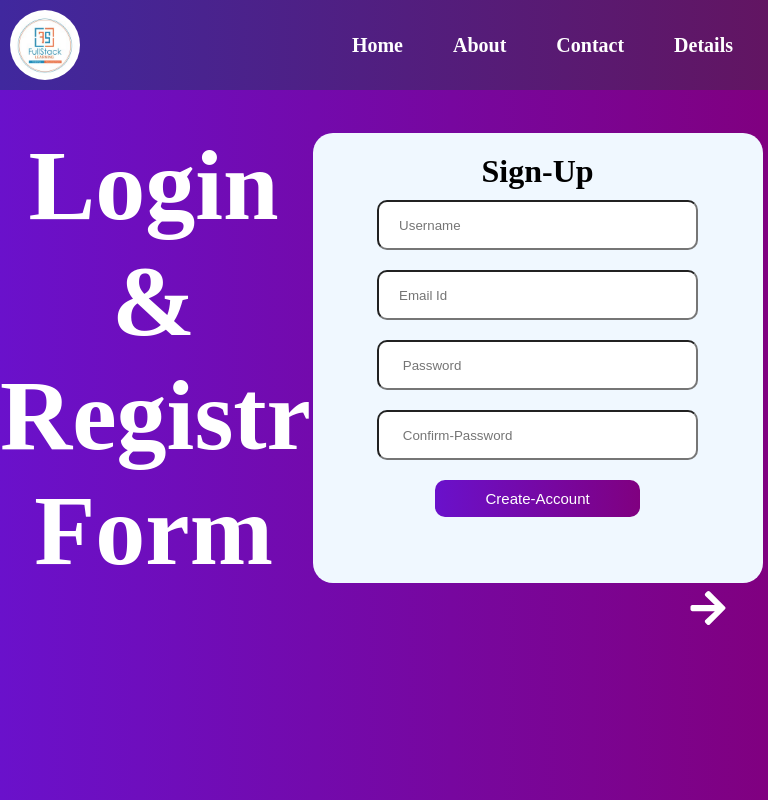
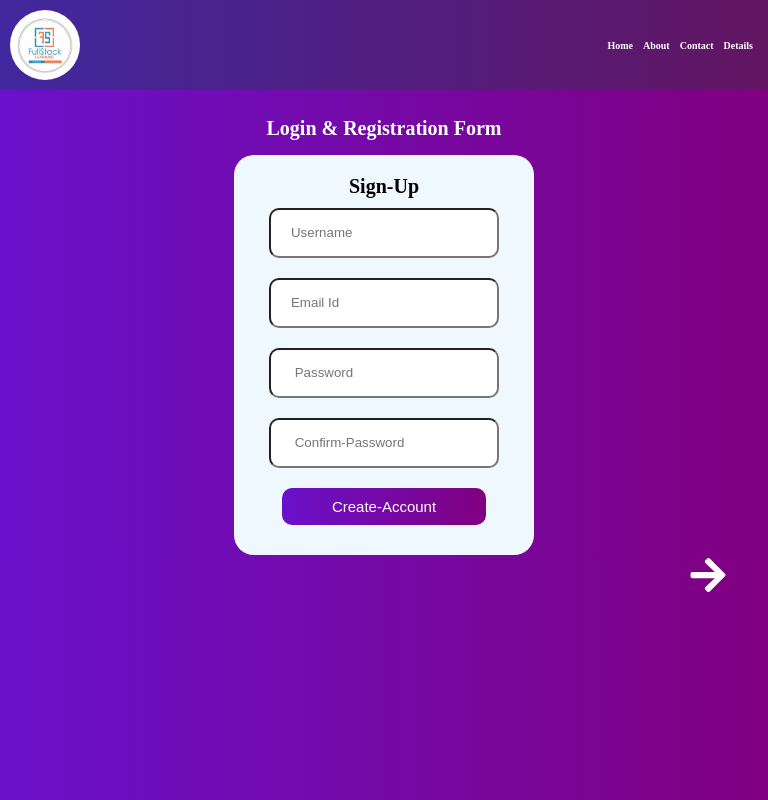
Before and after one commit to Tanmayshukla25/Multi-Register-Form, a React (Vite) app: page / in a window 768 px wide. Built offline with nearby package versions, Linux system fonts and the light colour scheme.

Commit message:
responsive

```diff
--- a/src/App.css
+++ b/src/App.css
@@ -226,3 +226,61 @@ body{
   height: 100%;
   }
 }
+
+@media screen and (min-width:560px) and (max-width:900px){
+  #head{
+    font-size: 10px;
+    color: white;
+    width: 100%;
+    margin-bottom: 15px;
+  }
+  input{
+    width: 230px;
+    padding:  5px 20px;
+  }
+  #InputDiv {
+    width: 300px;
+    padding: 20px;
+    border-radius: 20px;
+    height: 400px;
+}
+#HomePage{
+  display: flex;
+  flex-wrap: wrap;
+  align-items: center;
+  justify-content: space-around;
+  margin-top: 5%;
+  font-size: 10px;
+}
+
+#navBarLi li {
+  margin: 0 5px;
+  font-size: 10px;
+}
+
+#InputDiv3{
+  width: 300px;
+    padding: 20px;
+    border-radius: 20px;
+    height: 300px;
+  }
+  #InputDiv2{
+    width: 300px;
+      padding: 20px;
+      border-radius: 20px;
+      height: 350px;
+    }
+  #contactpage{
+    width: 50%;
+    height: 200px;
+    margin-bottom: 40px;
+  }
+  #messagebox{
+    height: 50px;
+  }
+
+  #contactpage img{
+  width: 100%;
+  height: 100%;
+  }
+}
```
